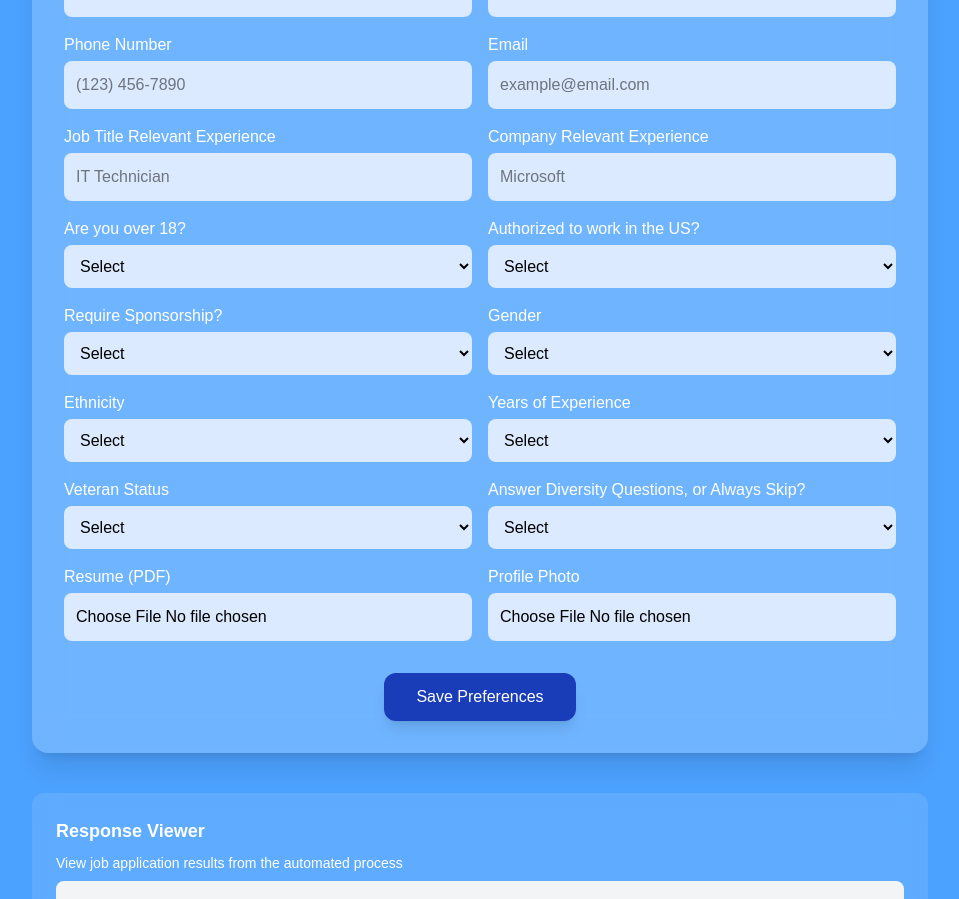
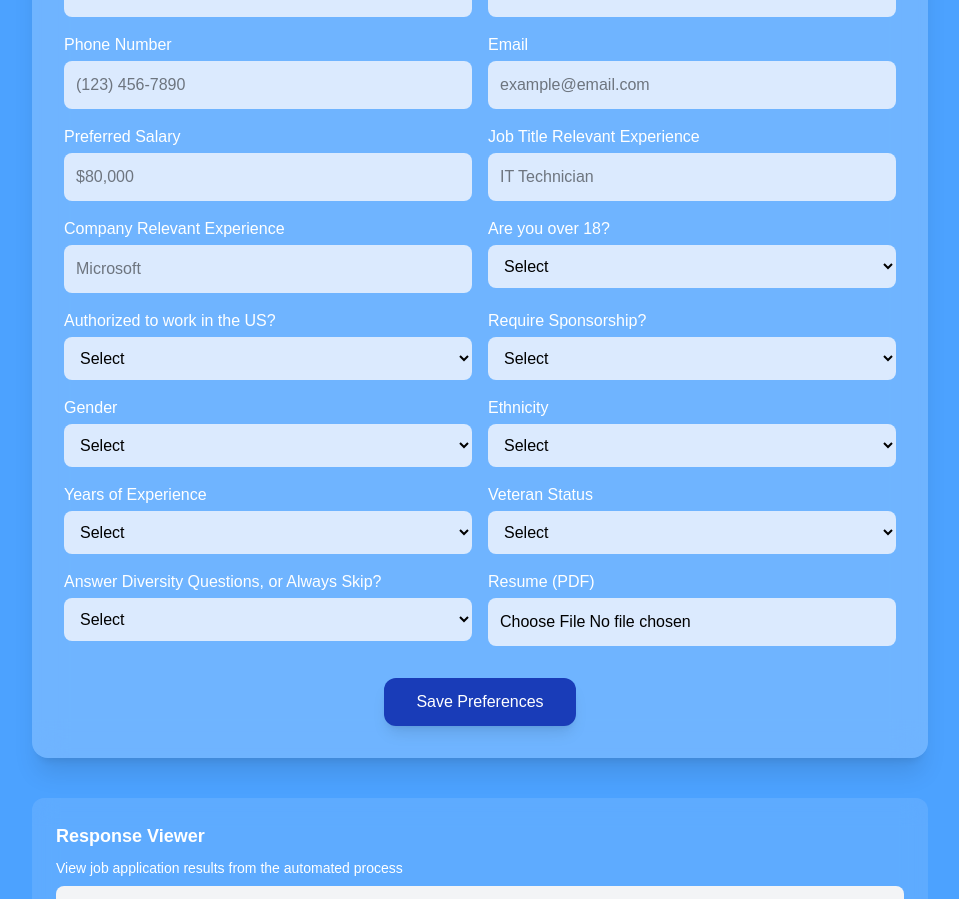
Before and after one commit to jobblixor/jobblixor-frontend-current, a Next.js app: page / in a window 1280 px wide. Shown: the part 987-1886 px from the top of the page, without its empty margins (160-1119 px from the left). Built offline with nearby package versions, Linux system fonts and the light colour scheme.

Commit message:
Update page.tsx

```diff
--- a/src/app/page.tsx
+++ b/src/app/page.tsx
@@ -139,7 +139,7 @@ export default function Page() {
   const userData: Record<string, any> = {};
   formData.forEach((value, key) => {
     // Exclude file inputs because we upload them separately
-    if (key !== "resume" && key !== "profilePhoto") {
+    if (key !== "resume") {
       userData[key] = value;
     }
   });
@@ -174,19 +174,6 @@ export default function Page() {
     } else if (existingData && existingData.resume) {
       // Preserve existing resume if no new one uploaded
       userData["resume"] = existingData.resume;
-    }
-
-    // Upload profile photo file
-    const profilePhotoFile = formData.get("profilePhoto") as File | null;
-    let profilePhotoUrl = "";
-    if (profilePhotoFile && profilePhotoFile.size > 0) {
-      const photoRef = ref(storage, `profilePhotos/${formEmail}/${profilePhotoFile.name}`);
-      await uploadBytes(photoRef, profilePhotoFile);
-      profilePhotoUrl = await getDownloadURL(photoRef);
-      userData["profilePhoto"] = profilePhotoUrl;
-    } else if (existingData && existingData.profilePhoto) {
-      // Preserve existing photo if no new one uploaded
-      userData["profilePhoto"] = existingData.profilePhoto;
     }
 
     // --- PRESERVE CRITICAL EXISTING DATA ---
@@ -230,7 +217,7 @@ export default function Page() {
 
 
     setResponseViewer([
-      "✅ Info saved to Jobblixor! Resume and profile photo uploaded.",
+      "✅ Info saved to Jobblixor! Resume uploaded.",
       "You can now run Jobblixor from Indeed! Open an Indeed job page, click the Jobblixor extension, enter how many jobs you would like it to apply to, then press Start Auto-Applying. Jobblixor applies inside your browser using the settings you just saved."
     ]);
     console.log("Jobblixor: Saved email to localStorage:", formEmail);
@@ -323,6 +310,7 @@ export default function Page() {
                 { label: 'Last Name', name: 'last_name', placeholder: 'Doe' },
                 { label: 'Phone Number', name: 'phone_number', placeholder: '(123) 456-7890' },
                 { label: 'Email', name: 'email', placeholder: 'example@email.com' },
+                { label: 'Preferred Salary', name: 'preferred_salary', placeholder: '$80,000' },
                 { label: 'Job Title Relevant Experience', name: 'job_title_relevant_experience', placeholder: 'IT Technician' },
                 { label: 'Company Relevant Experience', name: 'company_relevant_experience', placeholder: 'Microsoft' },
 
@@ -411,15 +399,12 @@ export default function Page() {
                 </select>
               </div>
 
-              {/* Existing file upload fields */}
+              {/* Resume upload field only */}
               <div>
                 <label className="block text-white mb-1">Resume (PDF)</label>
                 <input name="resume" type="file" accept="application/pdf" className="w-full p-3 rounded-lg bg-blue-100 text-black" />
               </div>
-              <div>
-                <label className="block text-white mb-1">Profile Photo</label>
-                <input name="profilePhoto" type="file" accept="image/*" className="w-full p-3 rounded-lg bg-blue-100 text-black" />
-              </div>
+
               <div className="md:col-span-2 flex justify-center">
                 <button
                   type="submit"
```
